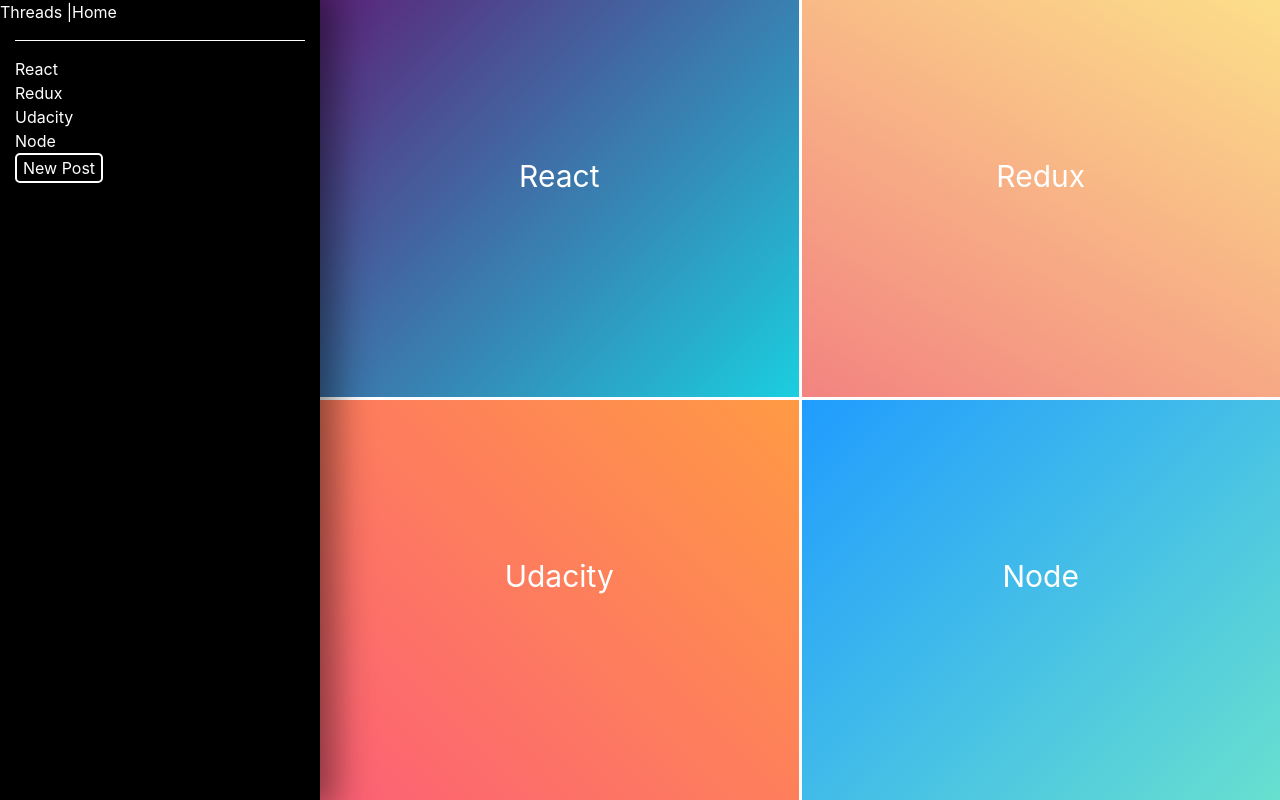
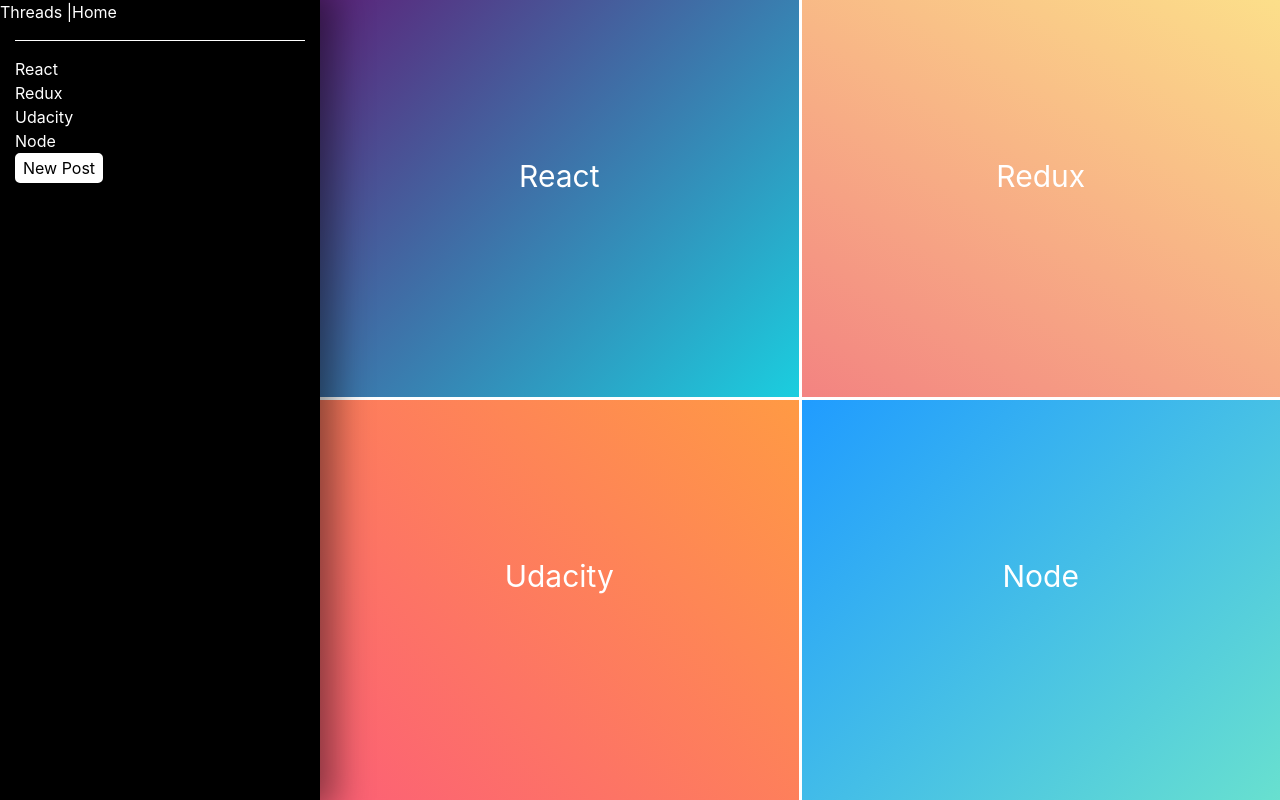
Before and after one commit to CHBaker/readables, a React (Create React App) app in the folder app/: page / in a window 1280 px wide. In both pictures the pointer is over the button "New Post". Built offline with nearby package versions, Linux system fonts and the light colour scheme; no server answers.

Commit message:
STYLE|WIP: height of posts needs fixin'

```diff
--- a/app/src/components/nav/nav.css
+++ b/app/src/components/nav/nav.css
@@ -17,4 +17,12 @@
     border-radius: 5px;
     border: 2px solid white;
     color: white;
+    transition: .3s all ease;
 }
+
+.new-post-button:hover {
+    color: black;
+    background: white;
+    border: 2px solid white;
+    transition: .3s all ease;
+}
```
